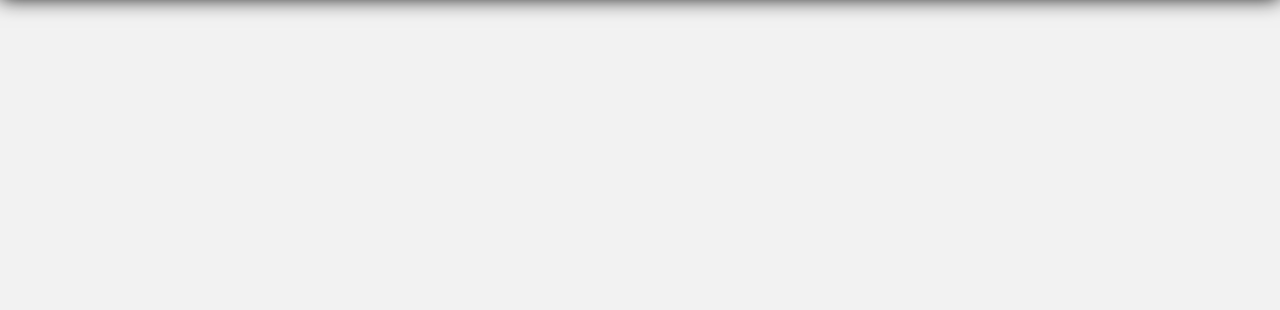
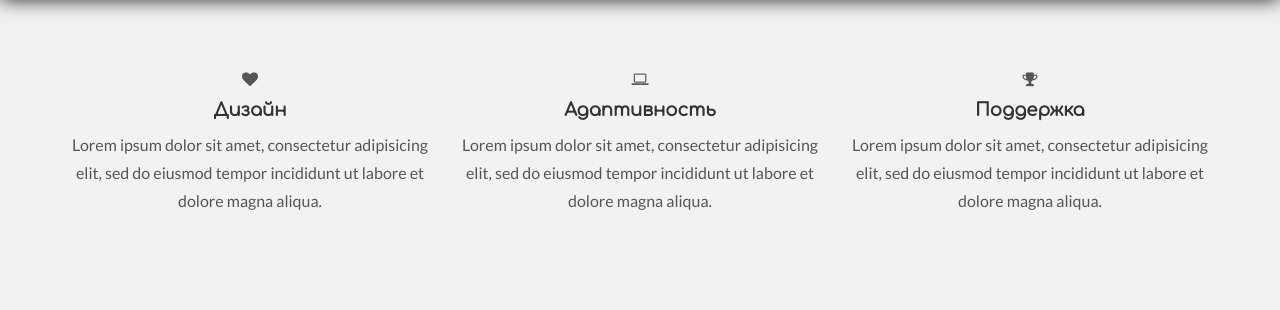
Before and after one commit to Letton/letton.github.io, a plain HTML site: page index.html in a window 1280 px wide. Shown: the part 552-862 px from the top of the page. Before the commit the page ends 800 px from the top, so only its background shows below. Drawn offline with nearby package versions, Linux system fonts and the light colour scheme.

Commit message:
Commit
Commit

```diff
--- a/css/style.css
+++ b/css/style.css
@@ -1,4 +1,4 @@
-@import url('https://fonts.googleapis.com/css?family=Lato|Rubik+Mono+One');
+@import url('https://fonts.googleapis.com/css?family=Lato|Rubik+Mono+One|Comfortaa');
 
 body {
     background-color: #f2f2f2;
@@ -83,9 +83,25 @@ a:hover. a:focus {
     font-weight: 300;
     line-height: 1.5em;
 }
+.w {
+    padding-top: 70px;
+    padding-bottom: 70px;
+}
 
-@media (orietation: portrait) {
-    .headerwrap {
-    min-height: 100vh;
-    }
+h4 {
+    font-family: "Comfortaa";
+    font-weight: 800;
 }
+
+h3 {
+    font-family: "Comfortaa";
+    font-weight: 800;
+}
+
+img {
+    width: 100%;
+}
+
+.dg {
+
+}
--- a/index.html
+++ b/index.html
@@ -3,7 +3,8 @@
 <head>
   <meta charset="utf-8">
   <meta name="viewport" content="width=device-width, initial-scale=1.0">
-  <title>LETTON'S CODING</title>
+  <title>LETTON CODING</title>
+  <link rel="shortcut icon" href="img/logo.png" type="image/png">
   <link rel="stylesheet" href="css/bootstrap.min.css">
   <link rel="stylesheet" href="css/font-awesome.min.css">
   <link rel="stylesheet" href="css/style.css">
@@ -39,6 +40,28 @@
           </div>
       </div>
   </div>
+  <section>
+  <div class="container w">
+    <div class="row centered">
+      <div class="col-md-4">
+        <i class="fa fa-heart"></i>
+        <h4>Дизайн</h4>
+        <p>Lorem ipsum dolor sit amet, consectetur adipisicing elit, sed do eiusmod tempor incididunt ut labore et dolore magna aliqua.</p>
+      </div>
+      <div class="col-md-4">
+        <i class="fa fa-laptop"></i>
+        <h4>Адаптивность</h4>
+        <p>Lorem ipsum dolor sit amet, consectetur adipisicing elit, sed do eiusmod tempor incididunt ut labore et dolore magna aliqua.</p>
+      </div>
+      <div class="col-md-4">
+        <i class="fa fa-trophy"></i>
+        <h4>Поддержка</h4>
+        <p>Lorem ipsum dolor sit amet, consectetur adipisicing elit, sed do eiusmod tempor incididunt ut labore et dolore magna aliqua.</p>
+      </div>
+    </div>
+  </div>
+  </section>
+
   <script src="https://ajax.googleapis.com/ajax/libs/jquery/3.1.0/jquery.min.js"></script>
   <script src="js/bootstrap.min.js"></script>
 </body>
```
Also changed, not shown: img/logo.png (added), img/pic1.png (added), img/pic2.jpg (added), img/pic3.png (added).
